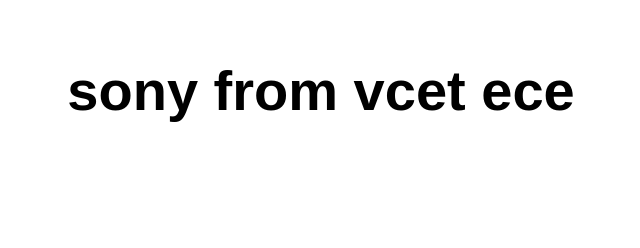
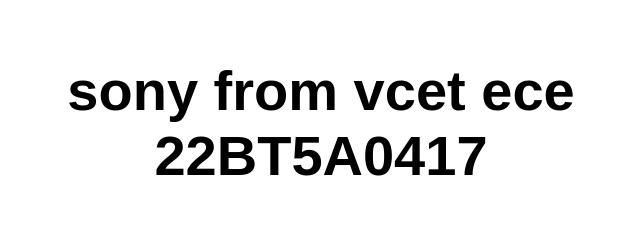
Before and after one commit to myadarisony/vcetcollege, a website: page src/index.html in a window 1280 px wide. Shown: the whole page, without its empty margins (319-959 px from the left). Drawn offline with Linux system fonts and the light colour scheme.

Commit message:
roll no.

```diff
--- a/src/index.html
+++ b/src/index.html
@@ -10,7 +10,7 @@
 
 <body>
   <main>
-    <h1>sony from vcet ece</h1>
+    <h1>sony from vcet ece 22BT5A0417</h1>
   </main>
 </body>
 
```
